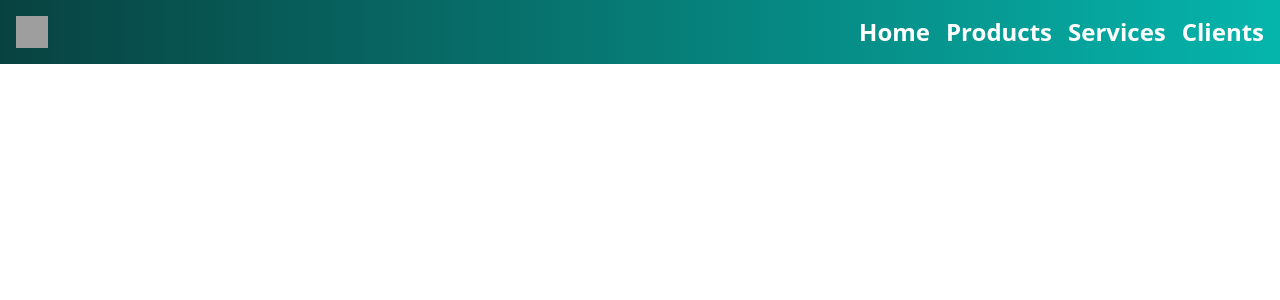
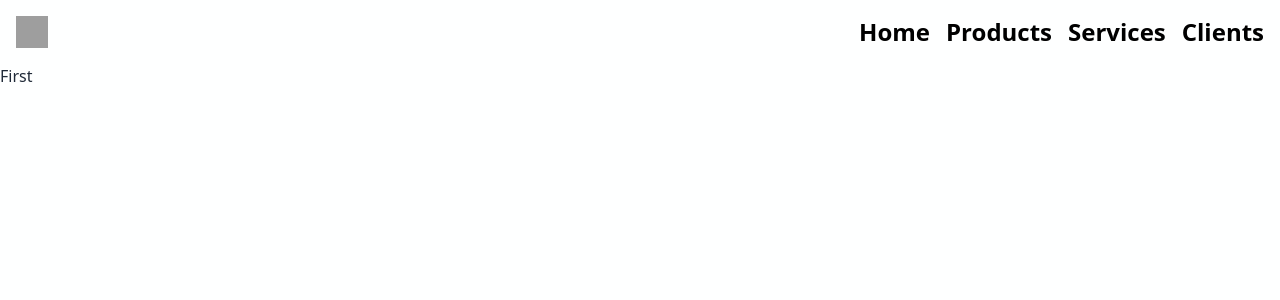
Before and after one commit to shrivasprashant/manasvi-portfolio, a React (Vite) app: page / in a window 1280 px wide. Shown: the top 300 px of the page. Built offline with nearby package versions, Linux system fonts and the light colour scheme; grey boxes are pictures that could not be loaded.

Commit message:
push
nav

```diff
--- a/src/App.jsx
+++ b/src/App.jsx
@@ -1,10 +1,13 @@
 import React from 'react'
 import Nav from './components/Nav'
+import First from './components/First'
 
 const App = () => {
   return (
-    <div className=''>
+    <div className='bg-white  '>
       <Nav />
+      <First />
+
     </div>
   )
 }
--- /dev/null
+++ b/src/components/First.jsx
@@ -0,0 +1,9 @@
+import React from 'react'
+
+const First = () => {
+  return (
+    <div className='w-full h-96 bg-[#FEFFFF] '>First</div>
+  )
+}
+
+export default First
--- a/src/components/Nav.jsx
+++ b/src/components/Nav.jsx
@@ -3,12 +3,12 @@ import { Link } from 'react-router-dom';
 
 const Nav = () => {
     return (
-        <div className='h-full w-full bg-gradient-to-r from-[#084240] to-[#05b5ac] bg-clip-padding backdrop-filter backdrop-blur-lg bg-opacity-50'>
+        <div className='h-full w-full bg-[#FEFFFF]  '>
             <div className="p-4 container mx-auto flex justify-between items-center">
                 <div className="text-2xl font-bold text-white">
                     <img src="https://manasviportfolio.online/static/media/manasvi_logo.b48774965ddf1f4d9635.png" alt="Logo" className="h-8 w-8"/>
                 </div>
-                <div className="text-2xl font-bold text-white space-x-4">
+                <div className="text-2xl font-bold text-black space-x-4">
                     <Link to="/">Home</Link>
                     <Link to="/about">Products</Link>
                     <Link to="/projects">Services</Link>
```
